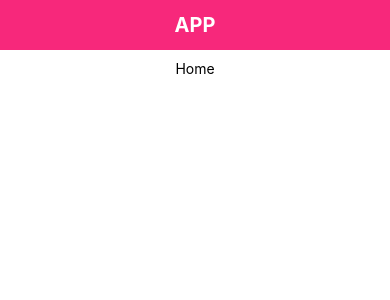
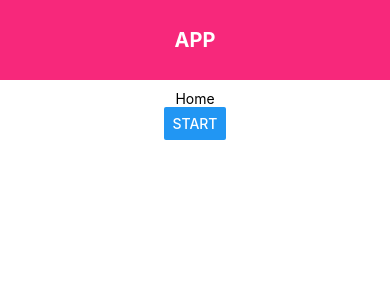
Before and after one commit to 9Sof/Expo-Pages, a React Native app: screen / in a window 390 px wide. Shown: the top 300 px of the page. Built offline with nearby package versions, Linux system fonts and the light colour scheme.

Commit message:
Router pages

```diff
--- a/App.js
+++ b/App.js
@@ -1,13 +1,32 @@
-import React from 'react';
-import { StyleSheet, Text, View } from 'react-native';
-import Header from './components/Header';
-import Home from './pages/Home';
+import React, { useEffect } from "react";
+import { StyleSheet, Text, View } from "react-native";
+import * as Font from "expo-font";
+import Header from "./components/Header";
+import Home from "./pages/Home";
+import Over from "./pages/Over";
+import Start from "./pages/Start";
 
 export default function App() {
+  const [screen, setScreen] = React.useState(
+    <Home onStart={() => onStart()} stylesApp={styles} />
+  );
+
+  const onHome = () => {
+    setScreen(<Home onStart={() => onStart()} stylesApp={styles} />);
+  };
+
+  const onStart = () => {
+    setScreen(<Start onOver={() => onOver()} stylesApp={styles} />);
+  };
+
+  const onOver = () => {
+    setScreen(<Over onHome={() => onHome()} stylesApp={styles} />);
+  };
+
   return (
     <View style={styles.container}>
-      <Header title={"APP"}/>
-      <Home/>
+      <Header title={"APP"} />
+      {screen}
     </View>
   );
 }
@@ -16,4 +35,10 @@ const styles = StyleSheet.create({
   container: {
     flex: 1,
   },
+  screen: {
+    flex: 1,
+    padding: 10,
+    alignItems: "center",
+    width: "100%",
+  },
 });
--- a/components/Header.js
+++ b/components/Header.js
@@ -1,27 +1,27 @@
-import React from 'react'
-import { View,StyleSheet,Text } from 'react-native'
+import React from "react";
+import { View, StyleSheet, Text } from "react-native";
 
-const Header = ({title}) => {
+const Header = ({ title }) => {
   return (
     <View style={styles.header}>
       <Text style={styles.title}>{title}</Text>
     </View>
-    )
-}
+  );
+};
 
-const styles= StyleSheet.create({
-    header:{
-        width: '100%',
-        height: 50,
-        backgroundColor: '#f7287b',
-        alignItems: 'center',
-        justifyContent: 'center'
+const styles = StyleSheet.create({
+  header: {
+    width: "100%",
+    height: 80,
+    backgroundColor: "#f7287b",
+    alignItems: "center",
+    justifyContent: "center",
   },
-    title : {
+  title: {
     fontSize: 20,
-        color: '#fff',
-        fontWeight: 'bold',
-    }
-})
+    color: "#fff",
+    fontWeight: "bold",
+  },
+});
 
-export default Header
+export default Header;
--- a/pages/Home.js
+++ b/pages/Home.js
@@ -1,19 +1,14 @@
-import React from 'react'
-import { View,Text ,StyleSheet} from 'react-native'
+import React, { useRef, useEffect } from "react";
+import { View, Text, StyleSheet, Button } from "react-native";
 
-const Home = () => {
-    return (
-        <View style={styles.container}>
-            <Text>Home</Text>
-        </View>
-    )
-}
+const Home = ({ onStart, stylesApp }) => {
+  return (
+    <View style={stylesApp.screen}>
+      <Text>Home</Text>
+      <Button title="Start" onPress={onStart} />
+    </View>
+  );
+};
 
-const styles = StyleSheet.create({
-    container: {
-        flex: 1,
-        padding: 10,
-        alignItems: 'center',
-    }
-})
-export default Home
+const styles = StyleSheet.create({});
+export default Home;
--- /dev/null
+++ b/pages/Over.js
@@ -0,0 +1,13 @@
+import React from "react";
+import { View, Button, Text } from "react-native";
+
+const Over = ({ onHome, stylesApp }) => {
+  return (
+    <View style={stylesApp.screen}>
+      <Text>Over</Text>
+      <Button title="Home" onPress={onHome} />
+    </View>
+  );
+};
+
+export default Over;
--- /dev/null
+++ b/pages/Start.js
@@ -0,0 +1,26 @@
+import React from "react";
+import { Button, View, Text, TextInput, StyleSheet } from "react-native";
+
+const Start = ({ onOver, stylesApp }) => {
+  return (
+    <View style={stylesApp.screen}>
+      <Text>Start</Text>
+      <TextInput style={styles.input} placeholder="Enter your name" />
+      <Button title="Over" onPress={onOver} />
+    </View>
+  );
+};
+
+const styles = StyleSheet.create({
+  input: {
+    height: 50,
+    borderWidth: 1,
+    borderColor: "#000",
+    margin: 10,
+    padding: 10,
+    fontSize: 20,
+    color: "#000",
+  },
+});
+
+export default Start;
```
Also changed, not shown: assets/fonts/Debrosee-ALPnL.ttf (added). Lines whose indentation alone changed are shown as unchanged.
